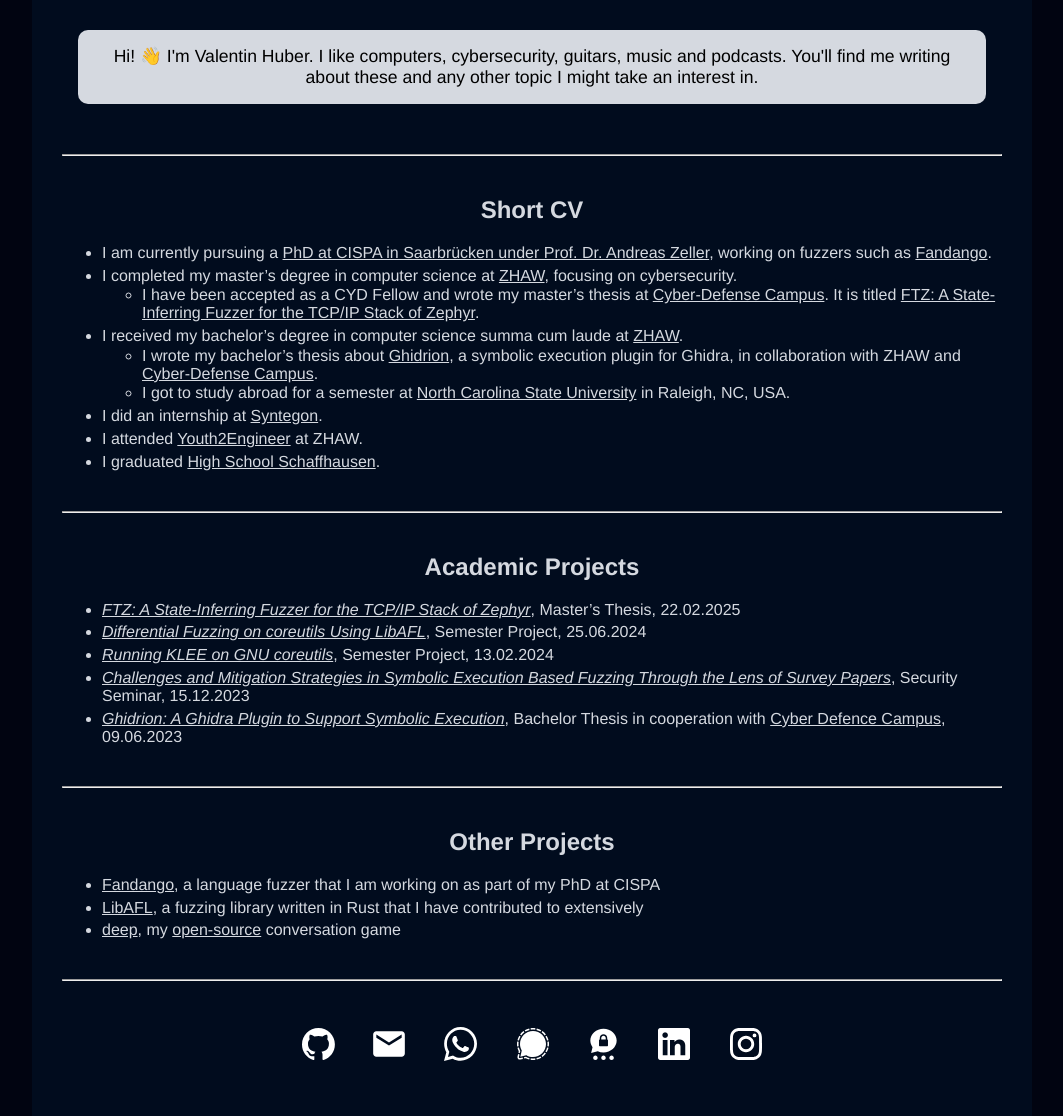
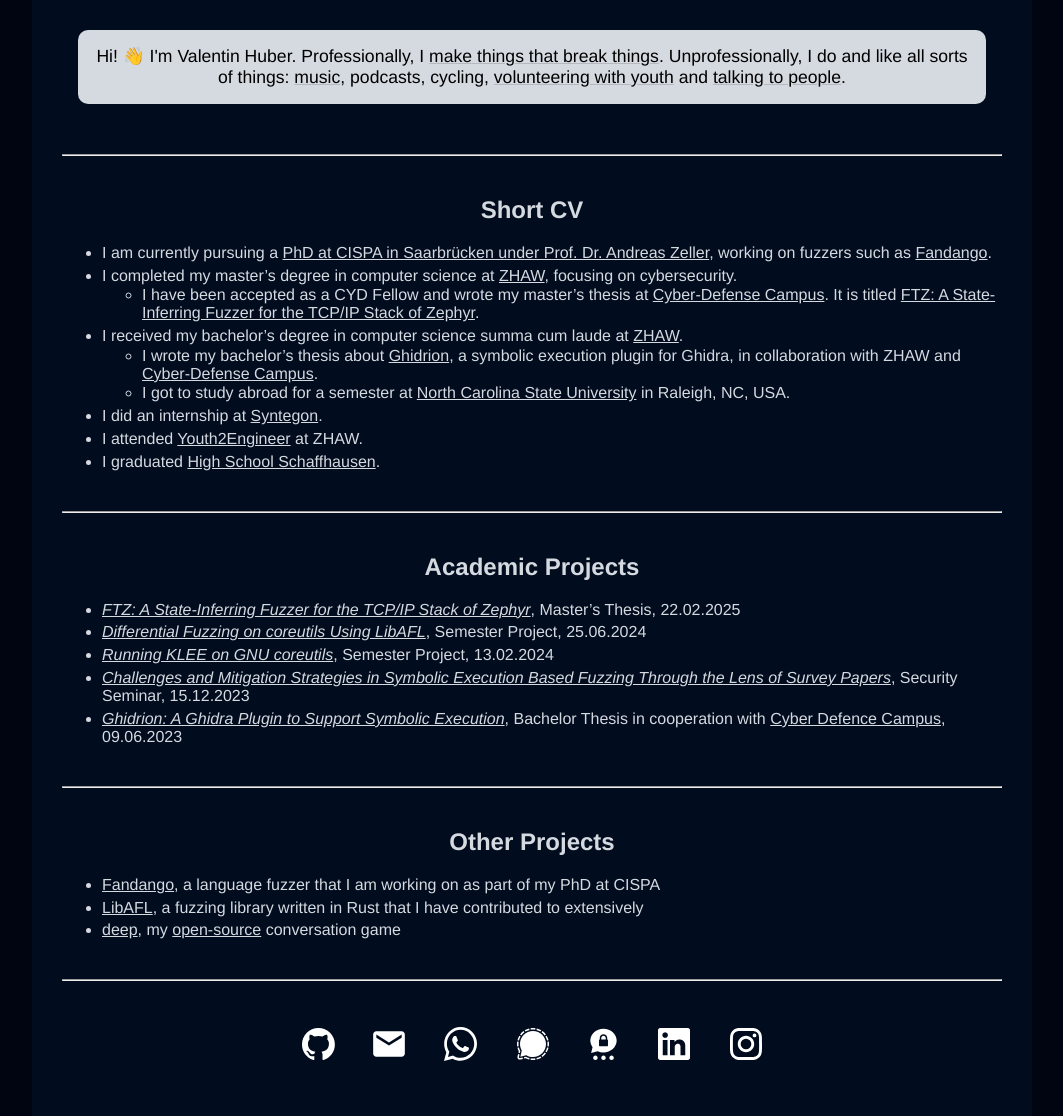
Before and after one commit to riesentoaster/valentinhuber.me, a Jekyll site: the page built from index.md, in a window 1280 px wide. Shown: the part 435-1551 px from the top of the page, without its empty margins (108-1171 px from the left). Built offline with Jekyll 4.4.1, drawn with Linux system fonts in a browser that asks for light colours; nearby versions of some CDN libraries.

Commit message:
Rework lead on homepage

```diff
--- a/index.md
+++ b/index.md
@@ -11,16 +11,21 @@
     text-align: center;
     margin: 0 auto;
   }
+  .hidden-links a {
+    text-decoration: underline;
+    text-decoration-color: rgba(0, 0, 0, 0.15);
+  }
 </style>
 
 ![Portrait of Valentin](./assets/valentin.jpg){:style="height:max(20vw, 30vh); display: block; margin: 2rem auto;"}
 
-<p style="text-align: center; background-color: #d5d9e0; color: black; padding: 1rem; margin: 50px 1rem; border-radius: 10px; font-size: 1.1em">
-  Hi! 👋 I'm Valentin Huber. I like computers, cybersecurity, guitars, music and podcasts. You'll find me writing about these and any other topic I might take an interest in.
+<p class="hidden-links" style="text-align: center; background-color: #d5d9e0; color: black; padding: 1rem; margin: 50px 1rem; border-radius: 10px; font-size: 1.1em">
+  Hi! 👋 I'm Valentin Huber. Professionally, I <a href="#short-cv">make things that break things</a>. Unprofessionally, I do and like all sorts of things: {% include split_link.html id="spotify-link" title="Spotify" part_1="https://open.spotify.com/user/" part_2="valentin.huber" %}music</a>, podcasts, cycling, <a href="https://junge-kirche-klettgau.ch/valentin.huber">volunteering with youth</a> and <a href="https://deep.valentinhuber.me">talking to people</a>.
 </p>
 
 ---
 
+<a id="short-cv"></a>
 ## Short CV
 
 - I am currently pursuing a [PhD at CISPA in Saarbrücken under Prof. Dr. Andreas Zeller](https://cispa.de/en/people/c01vahu), working on fuzzers such as [Fandango](http://fandango-fuzzer.github.io/).
```
